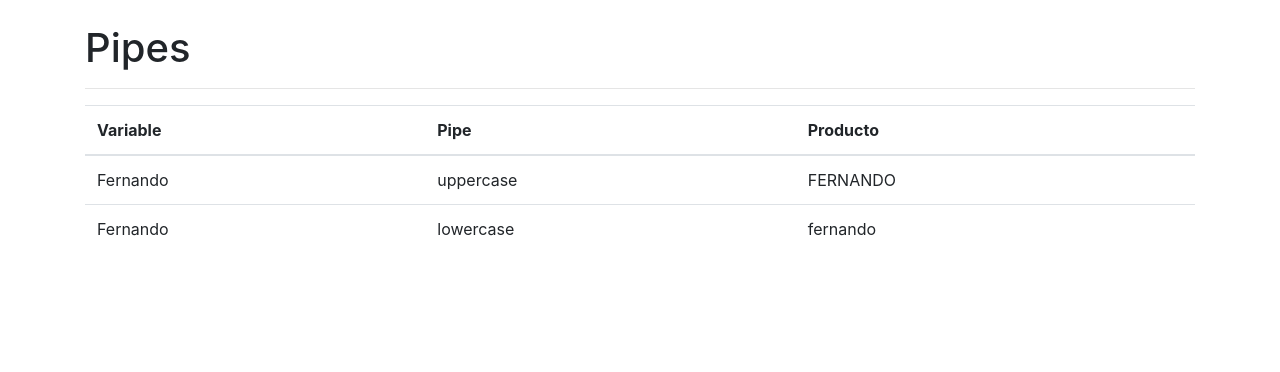
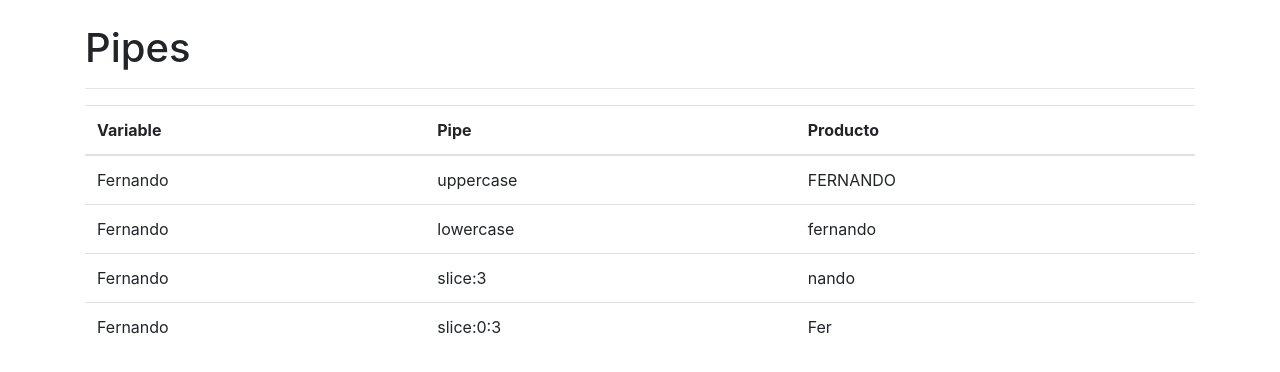
Before and after one commit to paulQR/3-pipes, an Angular app: page / in a window 1280 px wide. Shown: the top 372 px of the page. Built offline with nearby package versions, Linux system fonts and the light colour scheme.

Commit message:
1 file modified

```diff
--- a/src/app/app.component.html
+++ b/src/app/app.component.html
@@ -29,7 +29,22 @@
         <td> lowercase </td>
         <td> {{ nombre | lowercase}}</td>
       </tr>
-
+      <tr>
+        <td>{{nombre}}</td>
+        <td> slice:3 </td>
+        <!-- elimina las primeras 3 posiciones del nombre
+             Fernando -> nando
+         -->
+        <td> {{ nombre | slice:3}}</td>
+      </tr>
+      <tr>
+        <td>{{nombre}}</td>
+        <td> slice:0:3 </td>
+        <!-- se obtiene las primeras 3 letras
+           Fernando -> Fer
+        -->
+        <td> {{ nombre | slice:0:3}}</td>
+      </tr>
     </tbody>
 </table>
 
```
